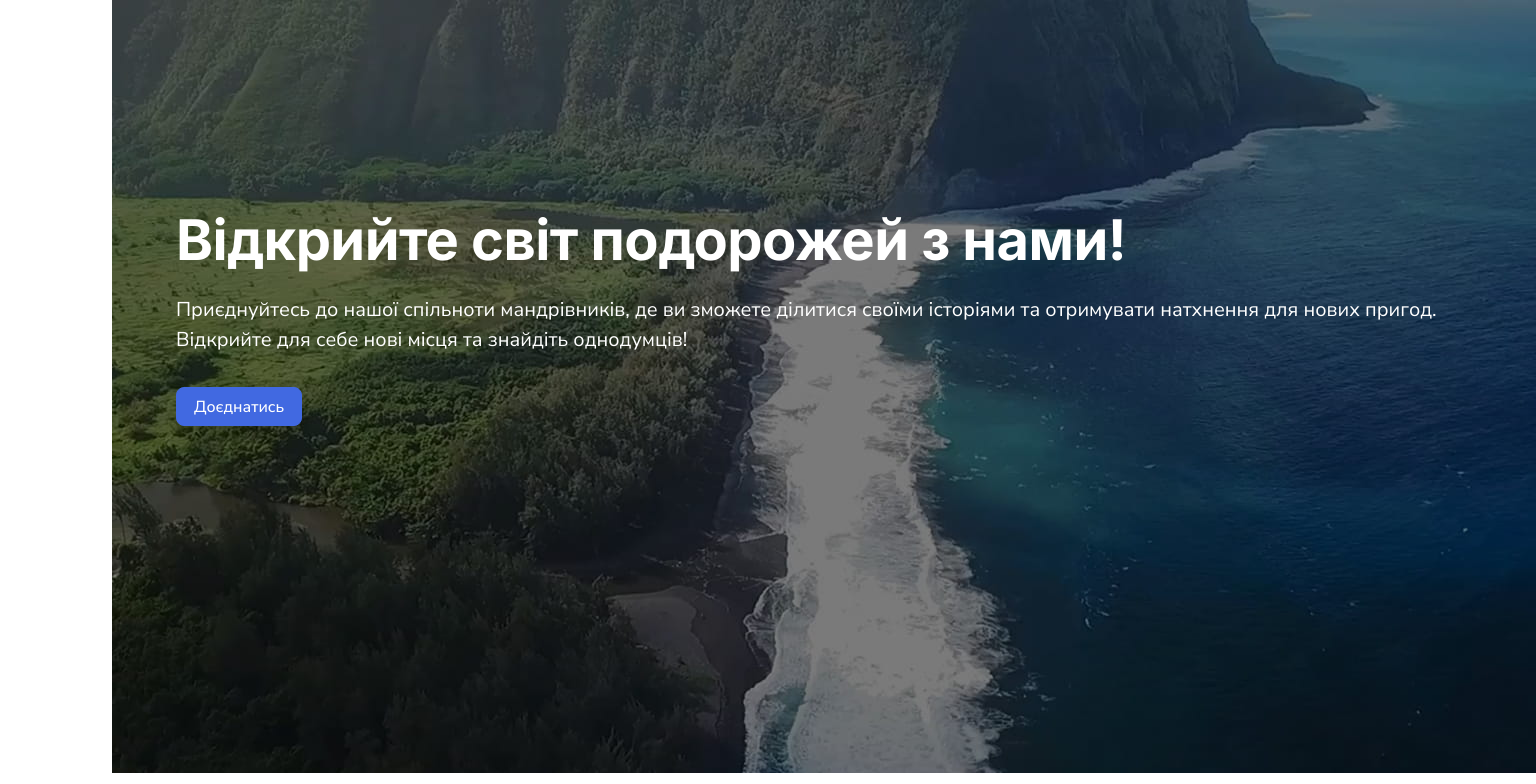
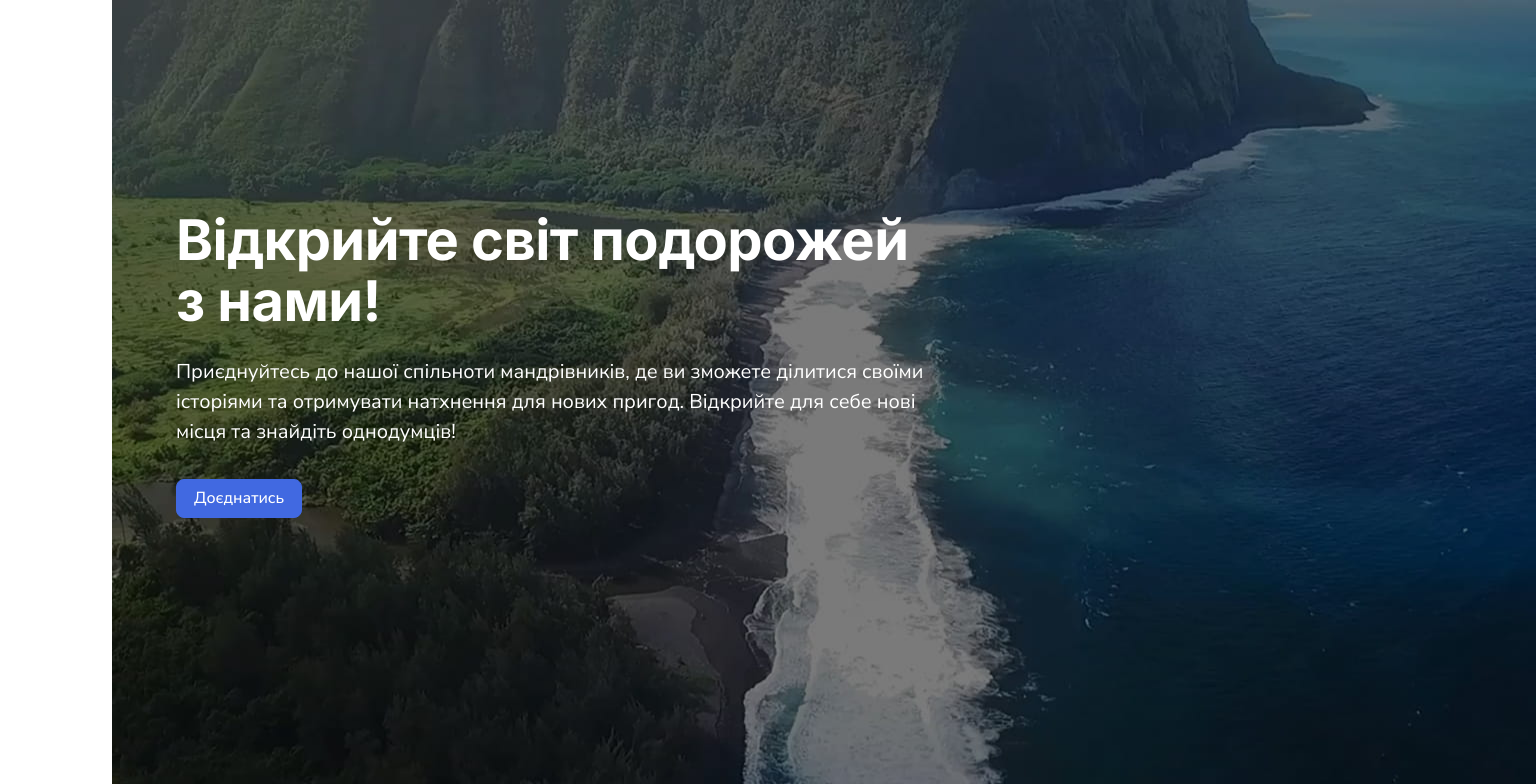
Before and after one commit to Eugene3671/podorognick-front, a Next.js app: page / in a window 1536 px wide. Shown: the top 784 px of the page. Built offline with nearby package versions, Linux system fonts and the light colour scheme; no server answers.

Commit message:
chenge padding from hero in 1440px

```diff
--- a/src/components/Hero/Hero.module.css
+++ b/src/components/Hero/Hero.module.css
@@ -71,7 +71,7 @@
 @media screen and (min-width: 1440px) {
   .container {
     width: 1440px;
-    padding: 172px 64px 347px;
+    padding: 172px 617px 347px 64px;
 
     background-image: url("/img/hero-baner/bg-pc-compressed.jpg");
     .title {
```
